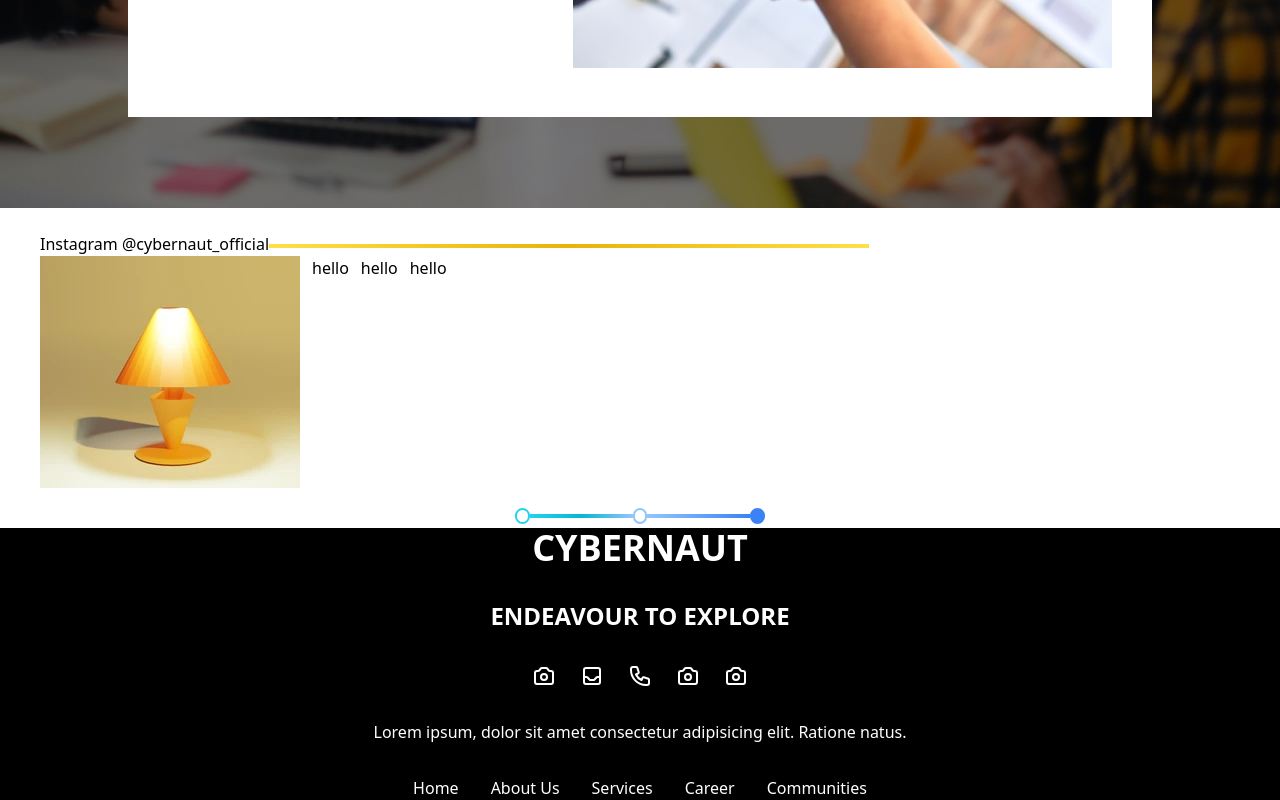
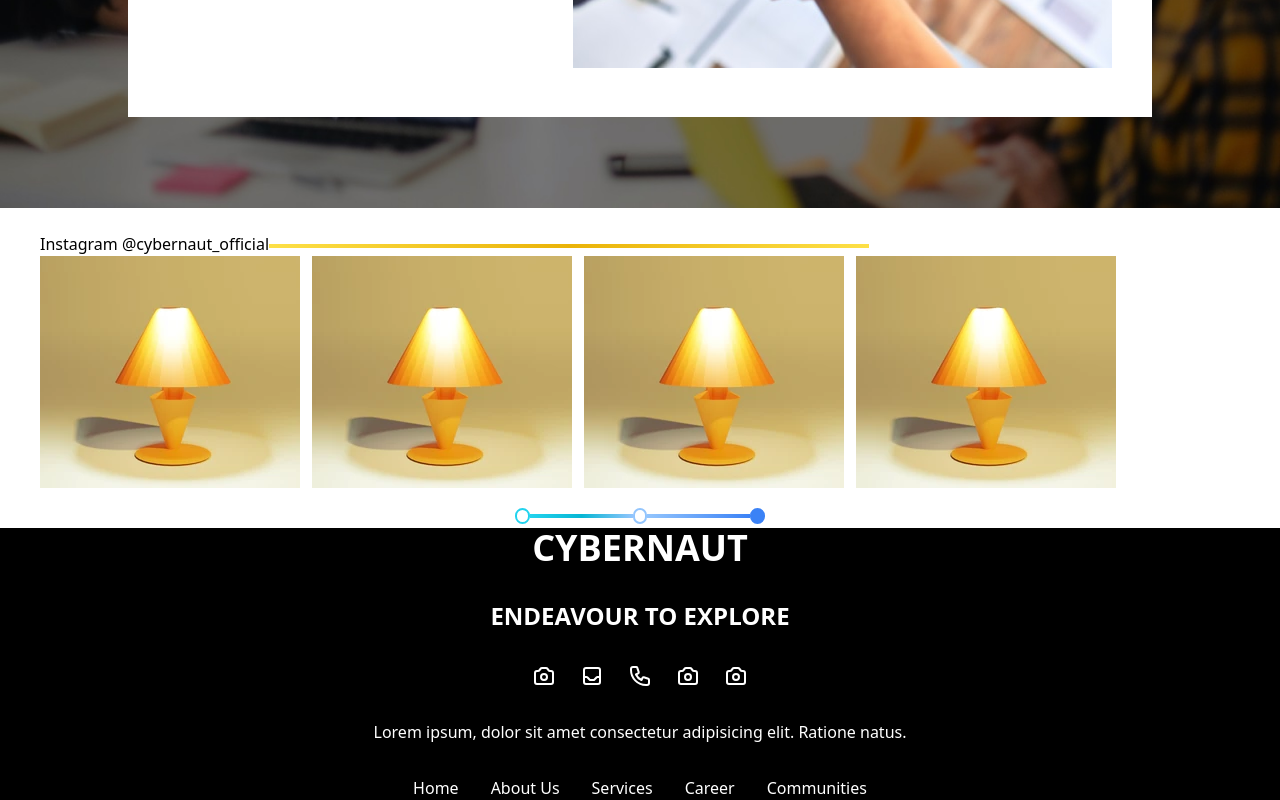
Before and after one commit to Gautham0718/Cybernaut-website, a Next.js app: page / in a window 1280 px wide. Shown: the part 4392-5192 px from the top of the page. Built offline with nearby package versions, Linux system fonts and the light colour scheme.

Commit message:
Update Contact.tsx

```diff
--- a/components/Contact.tsx
+++ b/components/Contact.tsx
@@ -138,10 +138,12 @@ const Contacts: React.FC<Props> = ({ submitDataFN }) => {
         </div>
         <div className="flex flex-row gap-x-3">
             <div><img src={temp.src}/></div>
-            <div>hello</div>
-            <div>hello</div>
-            <div>hello</div>
+            <div><img src={temp.src}/></div>
+            <div><img src={temp.src}/></div>
+            <div><img src={temp.src}/></div>
         </div>
+        </div>
+        <div>
         <div className="flex flex-row ">
           <h4 className="text-6x1 flex-row">Instagram @cybernaut_official</h4>
           <div className="flex flex-row pl-3 mt-3 w-[50%] align-middle h-1 bg-gradient-to-r from-yellow-300 via-yellow-500 to-yellow-300"></div>
```
